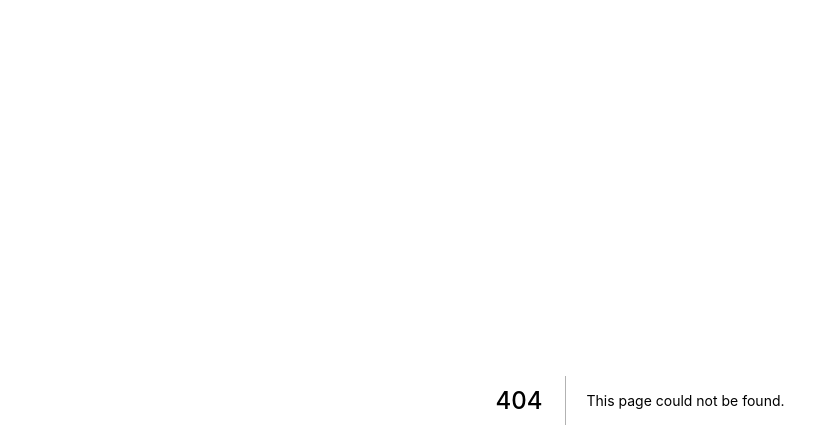
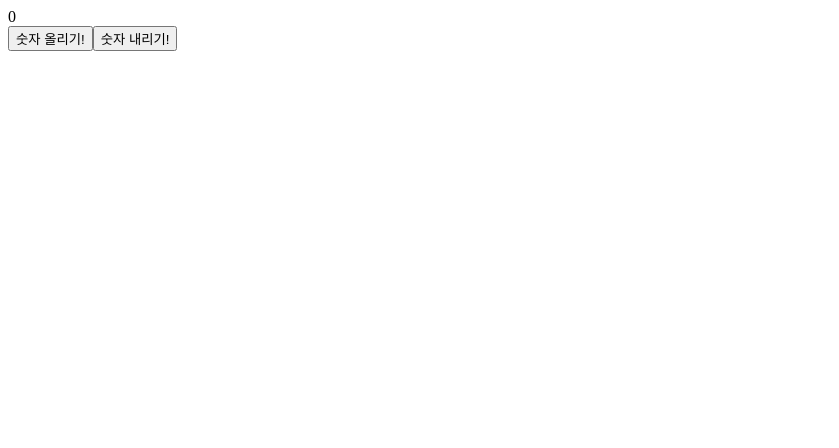
Before and after one commit to fieldnight/class, a Next.js app: page /section01/section02/02-01-counter-let-document in a window 1280 px wide. Before the commit this address had no page. Shown: the top 448 px of the page, without its empty margins (0-839 px from the left). Built offline with nearby package versions, Linux system fonts and the light colour scheme.

Commit message:
//react UseState 와 바닐라 js document.getElementById(""); 의 차이

```diff
--- /dev/null
+++ b/pages/section01/section02/02-01-counter-let-document/index.js
@@ -0,0 +1,21 @@
+export default function CounterLetDocumentPage() {
+  function onClickCountUp() {
+    const count = Number(document.getElementById("qqq").innerText) + 1;
+    document.getElementById("qqq").innerText = count;
+  }
+
+  function onClickCountDown() {
+    const count = Number(document.getElementById("qqq").innerText) - 1;
+    document.getElementById("qqq").innerText = count;
+  }
+
+  return (
+    <div>
+      <div id="qqq">0</div>
+      <button onClick={onClickCountUp}>숫자 올리기!</button>
+      <button onClick={onClickCountDown}>숫자 내리기!</button>
+    </div>
+  );
+}
+
+//위에서 한줄씩 작성하지 않고 구조를 잡고 안에서부터 채워나가는 방식
```
Also changed, not shown: pages/section01/section02/02-01-counter-state/index.js (added), 1 other file (tests, documents, lock files or other folders).
